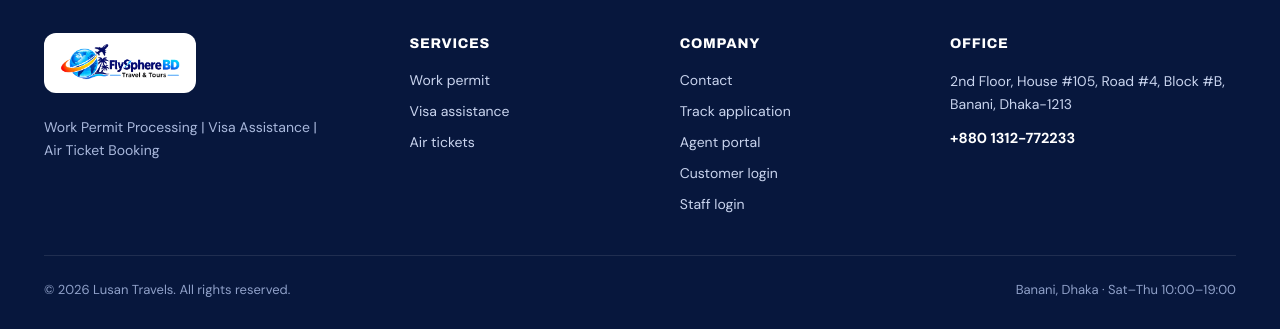
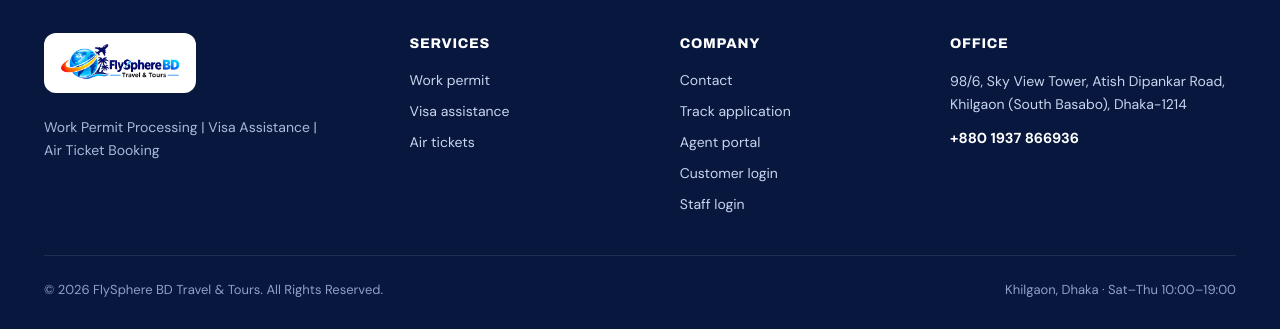
Before and after one commit to itnasir/FlySphere, a React (Vite) app: page / in a window 1280 px wide. Shown: the part 6915-7244 px from the top of the page. Built offline with nearby package versions, Linux system fonts and the light colour scheme.

Commit message:
Update Footer.jsx

```diff
--- a/src/components/Footer.jsx
+++ b/src/components/Footer.jsx
@@ -135,20 +135,20 @@ export default function Footer() {
               Office
             </h4>
             <p className="text-[14px] text-on-navy leading-relaxed mb-2.5">
-              2nd Floor, House #105, Road #4, Block #B, Banani, Dhaka-1213
+              98/6, Sky View Tower, Atish Dipankar Road, Khilgaon (South Basabo), Dhaka-1214
             </p>
             <a
-              href="tel:+8801312772233"
+              href="tel:+8801937866936"
               className="inline-block text-[14.5px] font-bold text-white hover:text-cta-light transition-colors"
             >
-              +880 1312-772233
+              +880 1937 866936
             </a>
           </div>
         </div>
 
         <div className="pt-6 flex flex-col sm:flex-row items-center justify-between gap-3 text-[13px] text-on-navy-3">
-          <p>© 2026 Lusan Travels. All rights reserved.</p>
-          <p>Banani, Dhaka · Sat–Thu 10:00–19:00</p>
+          <p>© 2026 FlySphere BD Travel & Tours. All Rights Reserved.</p>
+          <p>Khilgaon, Dhaka · Sat–Thu 10:00–19:00</p>
         </div>
       </div>
     </footer>
```
